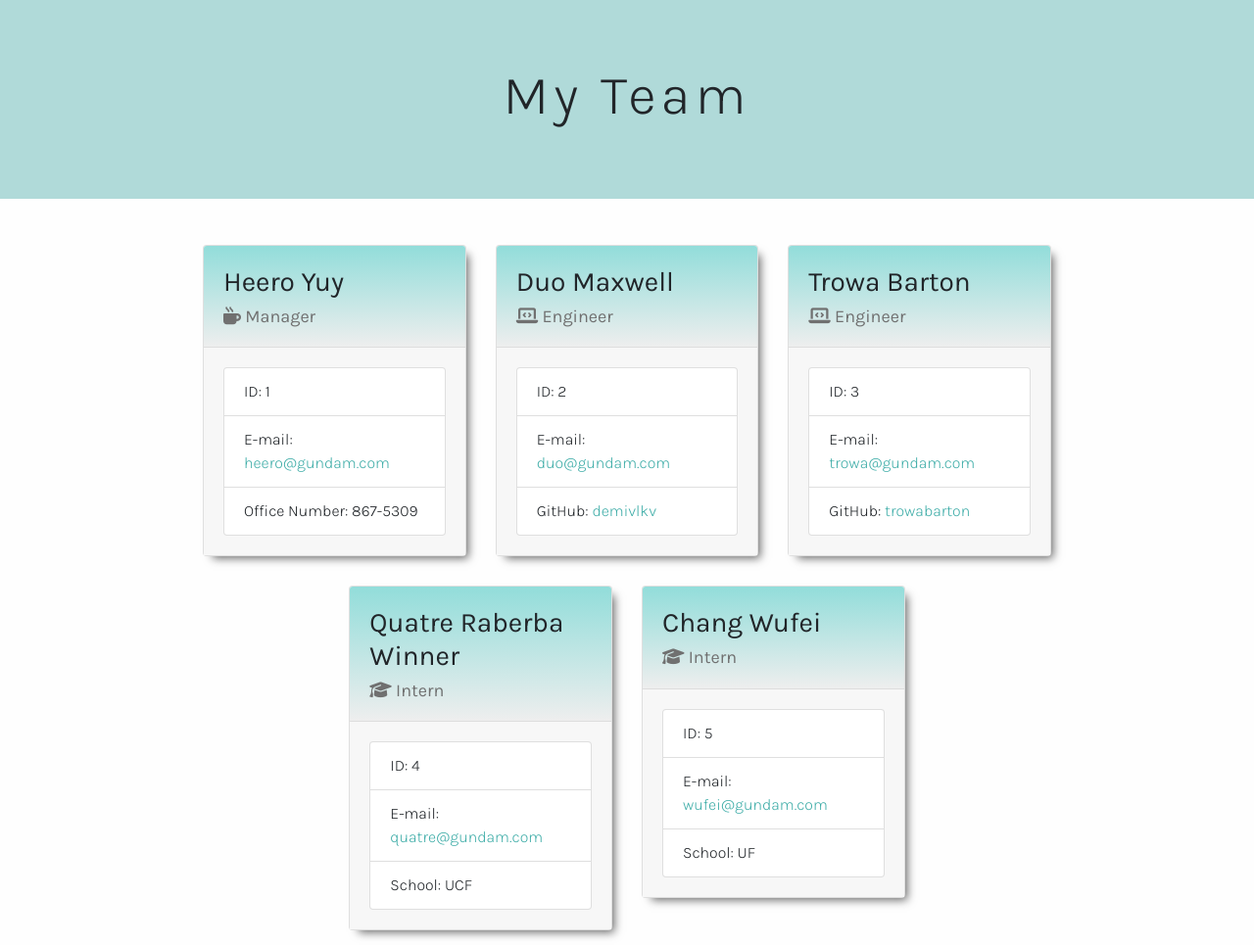
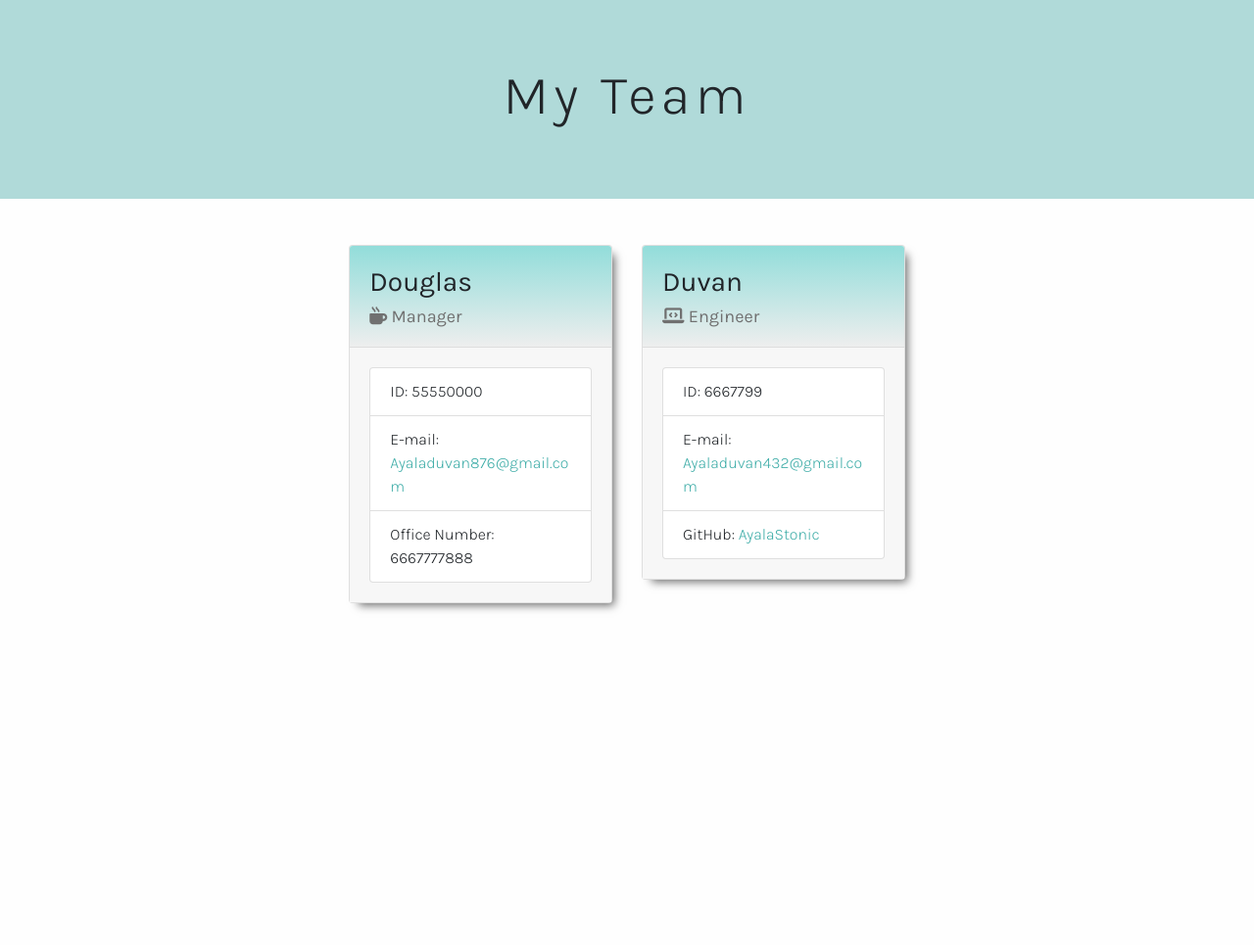
Before and after one commit to AyalaStonic/Team-Generator, a website: page dist/index.html in a window 1280 px wide. Shown: the whole page at 98% size. After the commit the page ends 800 px from the top, so only its background shows below. Drawn offline with nearby package versions, Linux system fonts and the light colour scheme.

Commit message:
Adding final touches

```diff
--- a/dist/index.html
+++ b/dist/index.html
@@ -19,23 +19,20 @@
             <div class="container">
 
                 <h1 class="display-4">My Team</h1>
-
             </div>
         </div>
-
         <div class="row justify-content-center main">
-
             <div class="col-md-4">
                 <div class="card">
                     <div class="card-header">
-                        <h2>Heero Yuy</h2>
+                        <h2>Douglas</h2>
                         <h5 class="card-title"><i class="fa-solid fa-mug-hot"></i> Manager</h5>
                     </div>
                     <div class="card-body">
                         <ul class="list-group">
-                            <li class="list-group-item">ID: 1</li>
-                            <li class="list-group-item">E-mail: <a href="mailto:heero@gundam.com">heero@gundam.com</a></li>
-                            <li class="list-group-item">Office Number: 867-5309</li>
+                            <li class="list-group-item">ID: 55550000</li>
+                            <li class="list-group-item">E-mail: <a href="mailto:Ayaladuvan876@gmail.com">Ayaladuvan876@gmail.com</a></li>
+                            <li class="list-group-item">Office Number: 6667777888</li>
                         </ul>
                     </div>
                 </div>
@@ -44,74 +41,23 @@
             <div class="col-md-4">
                 <div class="card">
                     <div class="card-header">
-                        <h2>Duo Maxwell</h2>
+                        <h2>Duvan</h2>
                         <h5 class="card-title"><i class="fa-solid fa-laptop-code"></i> Engineer</h5>
                     </div>
                     <div class="card-body">
                         <ul class="list-group">
-                            <li class="list-group-item">ID: 2</li>
-                            <li class="list-group-item">E-mail: <a href="mailto:duo@gundam.com">duo@gundam.com</a></li>
-                            <li class="list-group-item">GitHub: <a href="https://github.com/demivlkv" target="_blank">demivlkv</a></li>
+                            <li class="list-group-item">ID: 6667799</li>
+                            <li class="list-group-item">E-mail: <a href="mailto:Ayaladuvan432@gmail.com">Ayaladuvan432@gmail.com</a></li>
+                            <li class="list-group-item">GitHub: <a href="https://github.com/AyalaStonic" target="_blank">AyalaStonic</a></li>
                         </ul>
                     </div>
                 </div>
             </div>
 
-            <div class="col-md-4">
-                <div class="card">
-                    <div class="card-header">
-                        <h2>Trowa Barton</h2>
-                        <h5 class="card-title"><i class="fa-solid fa-laptop-code"></i> Engineer</h5>
-                    </div>
-                    <div class="card-body">
-                        <ul class="list-group">
-                            <li class="list-group-item">ID: 3</li>
-                            <li class="list-group-item">E-mail: <a href="mailto:trowa@gundam.com">trowa@gundam.com</a></li>
-                            <li class="list-group-item">GitHub: <a href="https://github.com/trowabarton" target="_blank">trowabarton</a></li>
-                        </ul>
-                    </div>
-                </div>
-            </div>
-
-            <div class="col-md-4">
-                <div class="card">
-                    <div class="card-header">
-                        <h2>Quatre Raberba Winner</h2>
-                        <h5 class="card-title"><i class="fa-solid fa-graduation-cap"></i> Intern</h5>
-                    </div>
-                    <div class="card-body">
-                        <ul class="list-group">
-                            <li class="list-group-item">ID: 4</li>
-                            <li class="list-group-item">E-mail: <a href="mailto:quatre@gundam.com">quatre@gundam.com</a></li>
-                            <li class="list-group-item">School: UCF</li>
-                        </ul>
-                    </div>
-                </div>
-            </div>
-
-            <div class="col-md-4">
-                <div class="card">
-                    <div class="card-header">
-                        <h2>Chang Wufei</h2>
-                        <h5 class="card-title"><i class="fa-solid fa-graduation-cap"></i> Intern</h5>
-                    </div>
-                    <div class="card-body">
-                        <ul class="list-group">
-                            <li class="list-group-item">ID: 5</li>
-                            <li class="list-group-item">E-mail: <a href="mailto:wufei@gundam.com">wufei@gundam.com</a></li>
-                            <li class="list-group-item">School: UF</li>
-                        </ul>
-                    </div>
-                </div>
-            </div>
-
-
         </div>
     </div>
-
     <script src="https://code.jquery.com/jquery-3.3.1.slim.min.js" integrity="sha384-q8i/X+965DzO0rT7abK41JStQIAqVgRVzpbzo5smXKp4YfRvH+8abtTE1Pi6jizo" crossorigin="anonymous"></script>
     <script src="https://cdn.jsdelivr.net/npm/popper.js@1.14.3/dist/umd/popper.min.js" integrity="sha384-ZMP7rVo3mIykV+2+9J3UJ46jBk0WLaUAdn689aCwoqbBJiSnjAK/l8WvCWPIPm49" crossorigin="anonymous"></script>
     <script src="https://cdn.jsdelivr.net/npm/bootstrap@4.1.3/dist/js/bootstrap.min.js" integrity="sha384-ChfqqxuZUCnJSK3+MXmPNIyE6ZbWh2IMqE241rYiqJxyMiZ6OW/JmZQ5stwEULTy" crossorigin="anonymous"></script>
-
 </body>
 </html>
```
